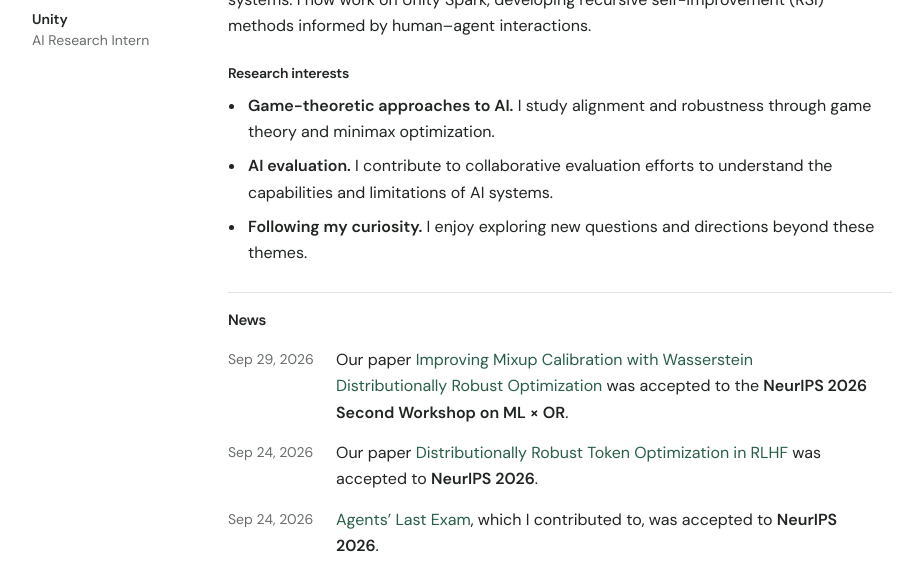
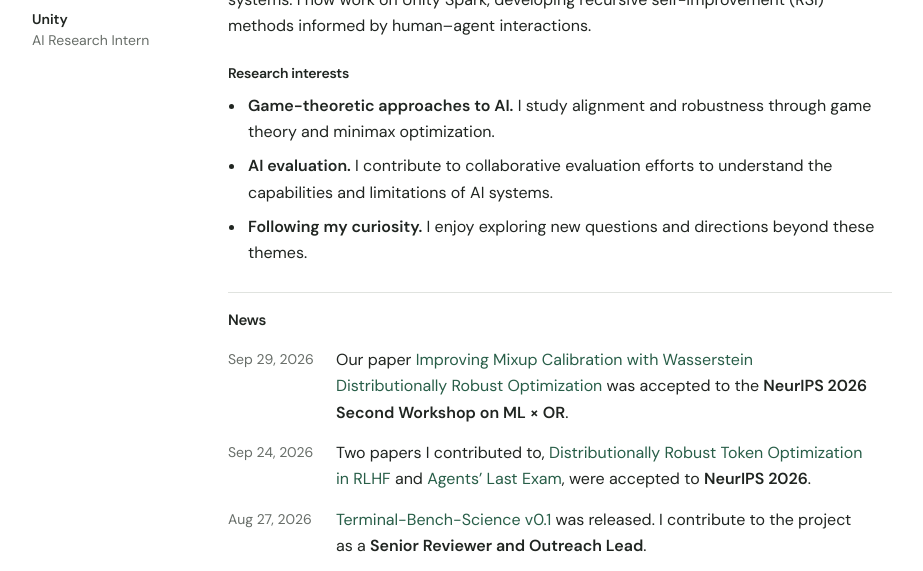
Before and after one commit to brownight/jiaminghu.github.io, a plain HTML site: page index.html in a window 1280 px wide. Shown: the part 378-949 px from the top of the page, without its empty margins (178-1101 px from the left). Drawn offline with Linux system fonts and the light colour scheme.

Commit message:
Combine NeurIPS acceptances into one dated news item

```diff
--- a/index.html
+++ b/index.html
@@ -44,8 +44,7 @@
           <div class="news-window" role="region" aria-labelledby="news-heading" tabindex="0">
             <ul class="news-list">
               <li><time datetime="2026-09-29">Sep 29, 2026</time><p>Our paper <a href="https://scholar.google.com/citations?view_op=view_citation&amp;hl=en&amp;user=2Nql6mUAAAAJ&amp;citation_for_view=2Nql6mUAAAAJ:M3NEmzRMIkIC">Improving Mixup Calibration with Wasserstein Distributionally Robust Optimization</a> was accepted to the <strong>NeurIPS 2026 Second Workshop on ML × OR</strong>.</p></li>
-              <li><time datetime="2026-09-24">Sep 24, 2026</time><p>Our paper <a href="https://scholar.google.com/citations?view_op=view_citation&amp;hl=en&amp;user=2Nql6mUAAAAJ&amp;citation_for_view=2Nql6mUAAAAJ:IjCSPb-OGe4C">Distributionally Robust Token Optimization in RLHF</a> was accepted to <strong>NeurIPS 2026</strong>.</p></li>
-              <li><time datetime="2026-09-24">Sep 24, 2026</time><p><a href="https://agents-last-exam.org/">Agents’ Last Exam</a>, which I contributed to, was accepted to <strong>NeurIPS 2026</strong>.</p></li>
+              <li><time datetime="2026-09-24">Sep 24, 2026</time><p>Two papers I contributed to, <a href="https://scholar.google.com/citations?view_op=view_citation&amp;hl=en&amp;user=2Nql6mUAAAAJ&amp;citation_for_view=2Nql6mUAAAAJ:IjCSPb-OGe4C">Distributionally Robust Token Optimization in RLHF</a> and <a href="https://agents-last-exam.org/">Agents’ Last Exam</a>, were accepted to <strong>NeurIPS 2026</strong>.</p></li>
               <li><time datetime="2026-08-27">Aug 27, 2026</time><p><a href="https://www.terminal-bench-science.ai/announcement">Terminal-Bench-Science v0.1</a> was released. I contribute to the project as a <strong>Senior Reviewer and Outreach Lead</strong>.</p></li>
               <li><time datetime="2026-07">Jul 2026</time><p>I joined the <strong>Unity AI team</strong> as a research intern, working on world models.</p></li>
             </ul>
```
